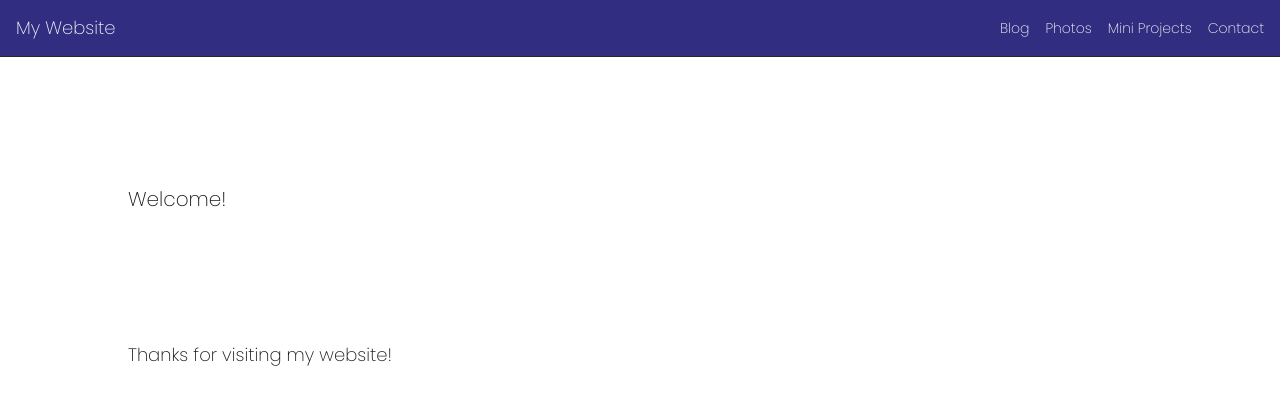
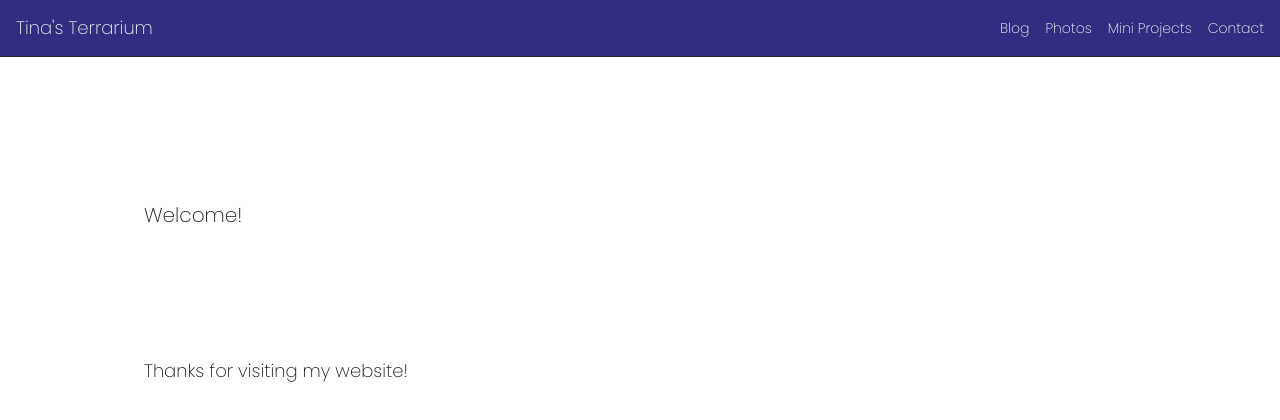
Before and after one commit to teena1313/tinas-terrarium, a Next.js app: page / in a window 1280 px wide. Shown: the top 420 px of the page. Built offline with nearby package versions, Linux system fonts and the light colour scheme.

Commit message:
changed proj name (again)

```diff
--- a/app/components/Navbar.js
+++ b/app/components/Navbar.js
@@ -10,7 +10,7 @@ export default function Navbar() {
       <nav className="border-b sticky top-0 bg-violet text-primary-100 border-primary-800 z-10">
         <div className="h-14 max-w-7xl p-4 mx-auto flex items-center justify-between">
           <Link href="/" className="font-medium text-lg md:hover:underline">
-            My Website
+            Tina's Terrarium
           </Link>
           <ul className="hidden md:flex items-center justify-end space-x-4 text-sm font-medium">
             <li className="md:hover:underline">
--- a/app/layout.js
+++ b/app/layout.js
@@ -15,7 +15,7 @@ const geistMono = localFont({
 });
 
 export const metadata = {
-  title: "Tina's Treehouse",
+  title: "Tina's Terrarium",
   description: "Generated by create next app",
 };
 
--- a/app/page.js
+++ b/app/page.js
@@ -1,8 +1,11 @@
+import Container from "./components/Container";
 export default function Home() {
   return (
     <>
-      <h1 className="m-[10vw] text-violet-600 text-xl">Welcome!</h1>
-      <h4 className="m-[10vw] text-violet-600 text-lg">Thanks for visiting my website!</h4>
+      <Container>
+        <h1 className="m-[10vw] text-violet-600 text-xl">Welcome!</h1>
+        <h4 className="m-[10vw] text-violet-600 text-lg">Thanks for visiting my website!</h4>
+      </Container>
     </>
 
   );
--- a/package.json
+++ b/package.json
@@ -1,5 +1,5 @@
 {
-  "name": "tinas-treehouse",
+  "name": "tinas-terrarium",
   "version": "0.1.0",
   "private": true,
   "scripts": {
```
Also changed, not shown: 1 other file (tests, documents, lock files or other folders).
